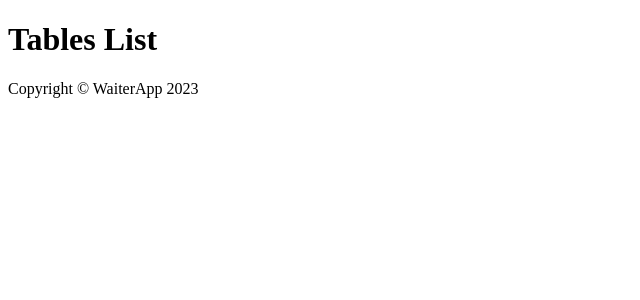
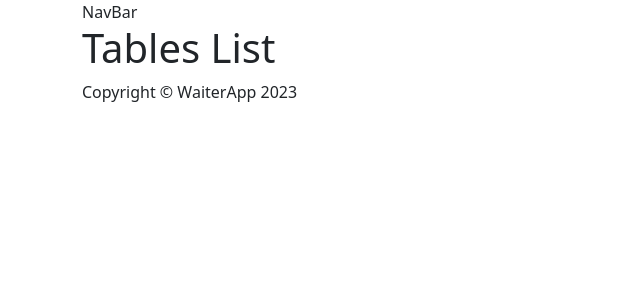
Before and after one commit to ewaolczak/waiter-app-kodilla, a React (Create React App) app: page / in a window 1280 px wide. Shown: the top 300 px of the page, without its empty margins (0-640 px from the left). Built offline with nearby package versions, Linux system fonts and the light colour scheme.

Commit message:
Add db and components Header and NavBar

```diff
--- /dev/null
+++ b/public/db/app.json
@@ -0,0 +1,5 @@
+{
+  "tables": [
+
+  ]
+}
--- /dev/null
+++ b/public/db/routes.json
@@ -0,0 +1,3 @@
+{
+  "/api/*": "/$1"
+}
--- a/src/App.js
+++ b/src/App.js
@@ -3,12 +3,14 @@ import { Routes, Route } from 'react-router';
 import { Container } from 'react-bootstrap';
 import TableList from './components/pages/TablesList/TableList';
 import TableDetails from './components/pages/TableDetails/TableDetails';
-import Footer from './components/pages/Footer/Footer';
+import Header from './components/views/Header/Header';
+import Footer from './components/views/Footer/Footer';
 import NotFound from './components/pages/NotFound/NotFound';
 
 const App = () => {
   return (
     <Container>
+      <Header/>
       <Routes>
         <Route path='/' element={<TableList />}></Route>
         <Route path='/table/:id' element={<TableDetails />}></Route>
--- /dev/null
+++ b/src/components/views/Header/Header.js
@@ -0,0 +1,12 @@
+import React from 'react'
+import NavBar from '../NavBar/NavBar'
+
+const Header = () => {
+  return (
+    <div>
+      <NavBar></NavBar>
+    </div>
+  )
+}
+
+export default Header
--- /dev/null
+++ b/src/components/views/NavBar/NavBar.js
@@ -0,0 +1,7 @@
+import React from 'react';
+
+const NavBar = () => {
+  return <div>NavBar</div>;
+};
+
+export default NavBar;
--- a/src/index.js
+++ b/src/index.js
@@ -1,4 +1,5 @@
 import React from 'react';
+import 'bootstrap/dist/css/bootstrap.min.css';
 import { createRoot } from 'react-dom/client';
 import { Provider } from 'react-redux';
 import store from './redux/store';
```
Also changed, not shown: package.json (+6 -2 lines), src/components/views/Footer/Footer.js (renamed from src/components/pages/Footer/Footer.js), 1 other file (tests, documents, lock files or other folders).
